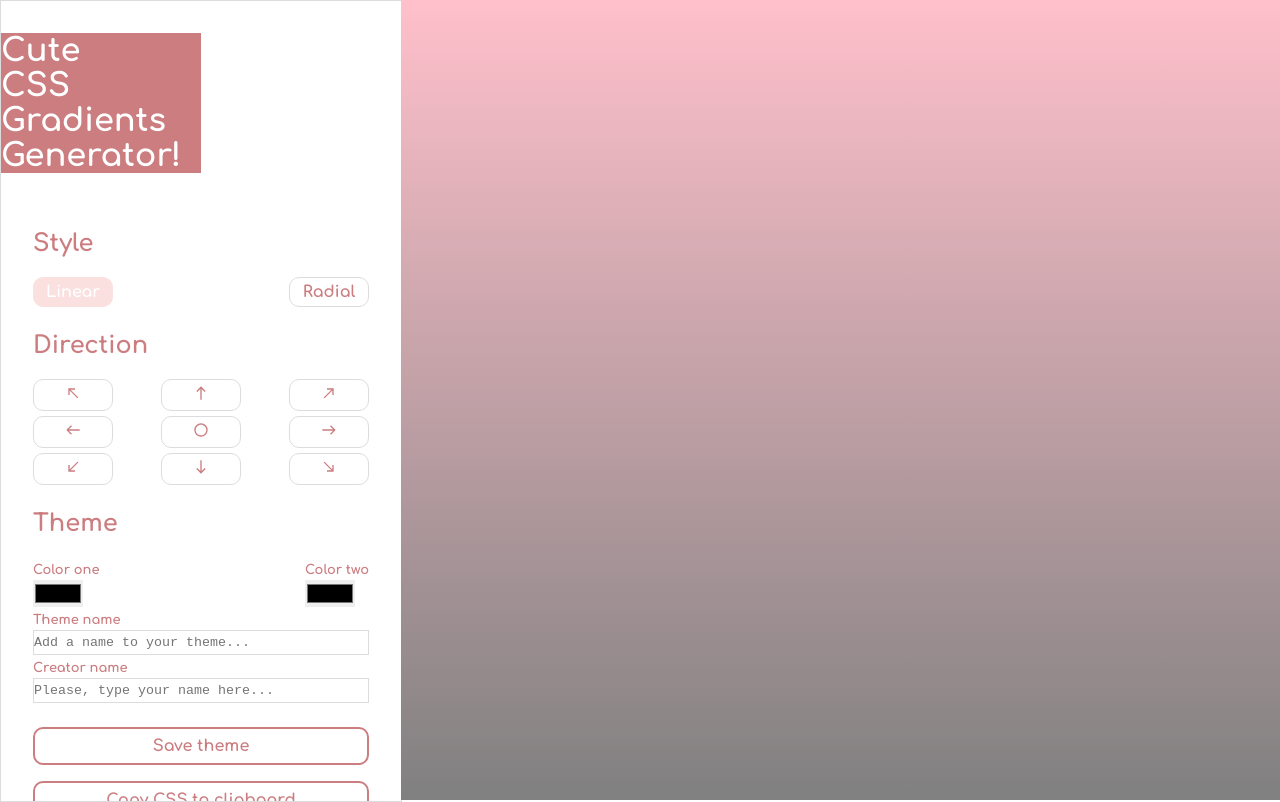
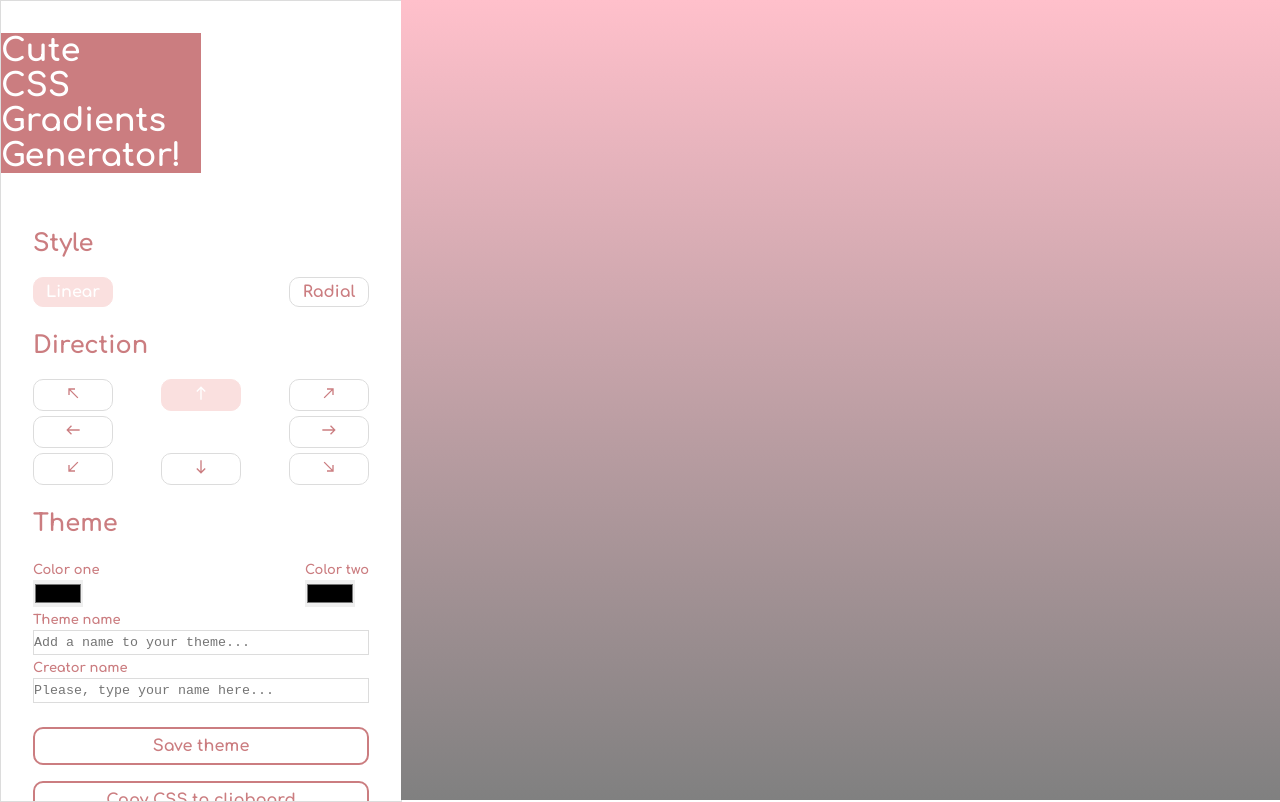
Before and after one commit to karenascencio/gradient-generator-client, a React (Create React App) app: page / in a window 1280 px wide. Built offline with nearby package versions, Linux system fonts and the light colour scheme.

Commit message:
active classes done, also conditional rendering to circle button

```diff
--- a/src/Components/DirectionKeypad/index.js
+++ b/src/Components/DirectionKeypad/index.js
@@ -1,12 +1,12 @@
 import React from 'react'
-import { MdNorth, MdSouth, MdNorthWest, MdNorthEast, MdSouthWest, MdSouthEast, MdWest, MdEast, MdPanoramaFishEye } from "react-icons/md"
+import { MdNorth, MdSouth, MdNorthWest, MdNorthEast, MdSouthWest, MdSouthEast, MdWest, MdEast, MdPanoramaFishEye } from 'react-icons/md'
 // My components
 import OptionButton from '../OptionButton'
 // Styles
 import './style.scss'
 
 export default function DirectionKeypad (props) {
-  const { radialOff, isActive, buttonHandler } = props
+  const { styleState, directionState, buttonHandler } = props
   return (
     <div className='aside__directionkeypad'>
       <h2 className='aside__directiontitle'>
@@ -15,19 +15,19 @@ export default function DirectionKeypad (props) {
       <div className='aside__buttonrow'>
         <OptionButton
           buttonText={<MdNorthWest />}
-          isActive={isActive}
+          isActive={directionState === 'to bottom right' && 'active'}
           buttonHandler={buttonHandler}
           buttonId='to bottom right'
         />
         <OptionButton
           buttonText={<MdNorth />}
-          isActive={isActive}
+          isActive={directionState === 'to bottom' && 'active'}
           buttonHandler={buttonHandler}
           buttonId='to bottom'
         />
         <OptionButton
           buttonText={<MdNorthEast />}
-          isActive={isActive}
+          isActive={directionState === 'to bottom left' && 'active'}
           buttonHandler={buttonHandler}
           buttonId='to bottom left'
         />
@@ -35,20 +35,23 @@ export default function DirectionKeypad (props) {
       <div className='aside__buttonrow'>
         <OptionButton
           buttonText={<MdWest />}
-          isActive={isActive}
+          isActive={directionState === 'to right' && 'active'}
           buttonHandler={buttonHandler}
           buttonId='to right'
         />
-        <OptionButton
-          buttonText={<MdPanoramaFishEye />}
-          radialOff={radialOff}
-          isActive={isActive}
-          buttonHandler={buttonHandler}
-          buttonId='circle'
-        />
+        {
+          styleState === 'radial-gradient' && (
+            <OptionButton
+              buttonText={<MdPanoramaFishEye />}
+              isActive={directionState === 'circle' && 'active'}
+              buttonHandler={buttonHandler}
+              buttonId='circle'
+            />
+          )
+        }
         <OptionButton
           buttonText={<MdEast />}
-          isActive={isActive}
+          isActive={directionState === 'to left' && 'active'}
           buttonHandler={buttonHandler}
           buttonId='to left'
         />
@@ -56,19 +59,19 @@ export default function DirectionKeypad (props) {
       <div className='aside__buttonrow'>
         <OptionButton
           buttonText={<MdSouthWest />}
-          isActive={isActive}
+          isActive={directionState === 'to top right' && 'active'}
           buttonHandler={buttonHandler}
           buttonId='to top right'
         />
         <OptionButton
           buttonText={<MdSouth />}
-          isActive={isActive}
+          isActive={directionState === 'to top' && 'active'}
           buttonHandler={buttonHandler}
           buttonId='to top'
         />
         <OptionButton
           buttonText={<MdSouthEast />}
-          isActive={isActive}
+          isActive={directionState === 'to top left' && 'active'}
           buttonHandler={buttonHandler}
           buttonId='to top left'
         />
--- a/src/Components/OptionButton/index.js
+++ b/src/Components/OptionButton/index.js
@@ -2,11 +2,11 @@ import React from 'react'
 import './style.scss'
 
 export default function OptionButton (props) {
-  const { buttonText, isActive, buttonHandler, radialOff, buttonId } = props
+  const { buttonText, isActive, buttonHandler, buttonId } = props
   return (
     <button
       id={buttonId}
-      className={`main__button ${isActive} ${radialOff}`}
+      className={`main__button ${isActive}`}
       onClick={buttonHandler}
     >
       {buttonText}
--- a/src/Components/OptionButton/style.scss
+++ b/src/Components/OptionButton/style.scss
@@ -22,6 +22,6 @@
   border: 1px solid #fae0df;
 }
 
-.radialOff{
-  visibility: hidden;
-}
+// .radialOff{
+//   visibility: hidden;
+// }
```
